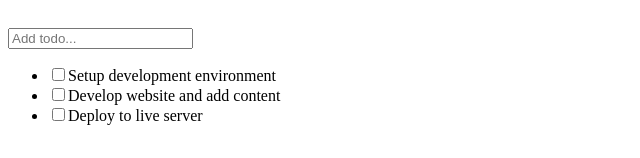
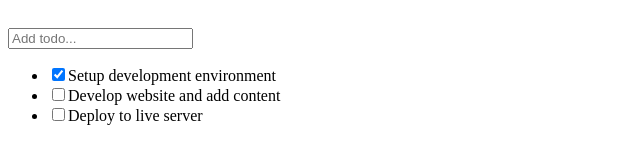
Before and after one commit to flemton/react-todo, a React (Vite) app: page / in a window 1280 px wide. Shown: the part 150-308 px from the top of the page, without its empty margins (0-640 px from the left). Built offline with nearby package versions, Linux system fonts and the light colour scheme.

Commit message:
Set state to update item completed bool value

```diff
--- a/src/components/TodoItem.jsx
+++ b/src/components/TodoItem.jsx
@@ -1,6 +1,24 @@
-const TodoItem = ({ itemProp }) => {
+const TodoItem = ({ itemProp, setTodos }) => {
+  const handleChange = (id) => {
+    setTodos((prevState) =>
+      prevState.map((todo) => {
+        if (todo.id === id) {
+          return {
+            ...todo,
+            completed: !itemProp.completed,
+          };
+        }
+        return todo;
+      })
+    );
+  };
+
   return <li>
-    <input type="checkbox" />
+    <input
+      type="checkbox"
+      checked={itemProp.completed}
+      onChange={() => handleChange(itemProp.id)}
+    />
     {itemProp.title}
   </li>;
 };
--- a/src/components/TodosList.jsx
+++ b/src/components/TodosList.jsx
@@ -1,10 +1,10 @@
 import TodoItem from "@/components/TodoItem";
 
-const TodosList = ({ todosProps }) => {
+const TodosList = ({ todosProps, setTodos }) => {
     return (
       <ul>
         {todosProps.map((todo) => (
-          <TodoItem key={todo.id} itemProp={todo} />
+          <TodoItem key={todo.id} itemProp={todo} setTodos={setTodos}/>
         ))}
       </ul>
     );
--- a/src/components/TodosLogic.jsx
+++ b/src/components/TodosLogic.jsx
@@ -1,8 +1,9 @@
 import InputTodo from '@/components/InputTodo';
 import TodosList from './TodosList';
+import { useState } from 'react';
 
 const TodosLogic = () => {
-    const todos = [
+    const [todos, setTodos] = useState([
         {
           id: 1,
           title: 'Setup development environment',
@@ -18,11 +19,11 @@
           title: 'Deploy to live server',
           completed: false,
         },
-    ];
+      ]);
     return (
         <div>
             <InputTodo />
-            <TodosList todosProps={todos} />
+            <TodosList todosProps={todos} setTodos={setTodos}/>
         </div>
     );
 }
```
Lines whose indentation alone changed are shown as unchanged.
